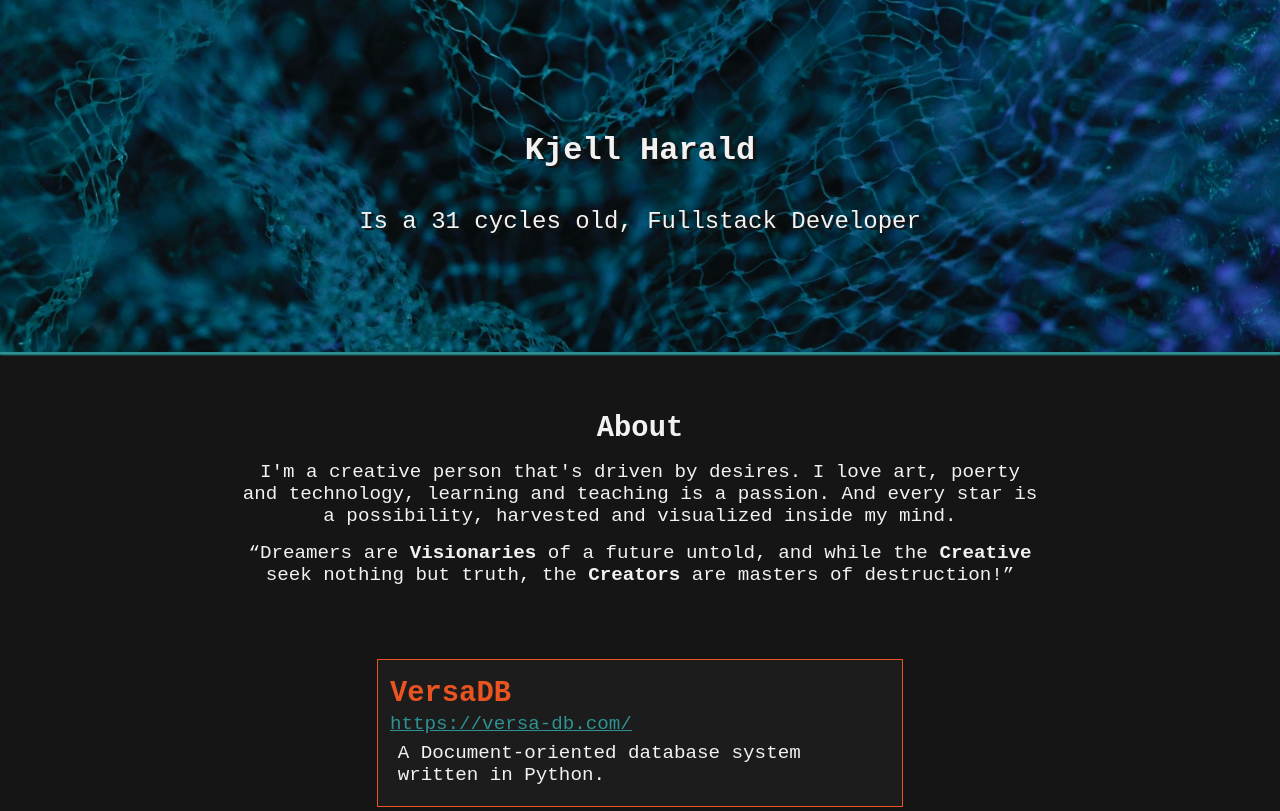
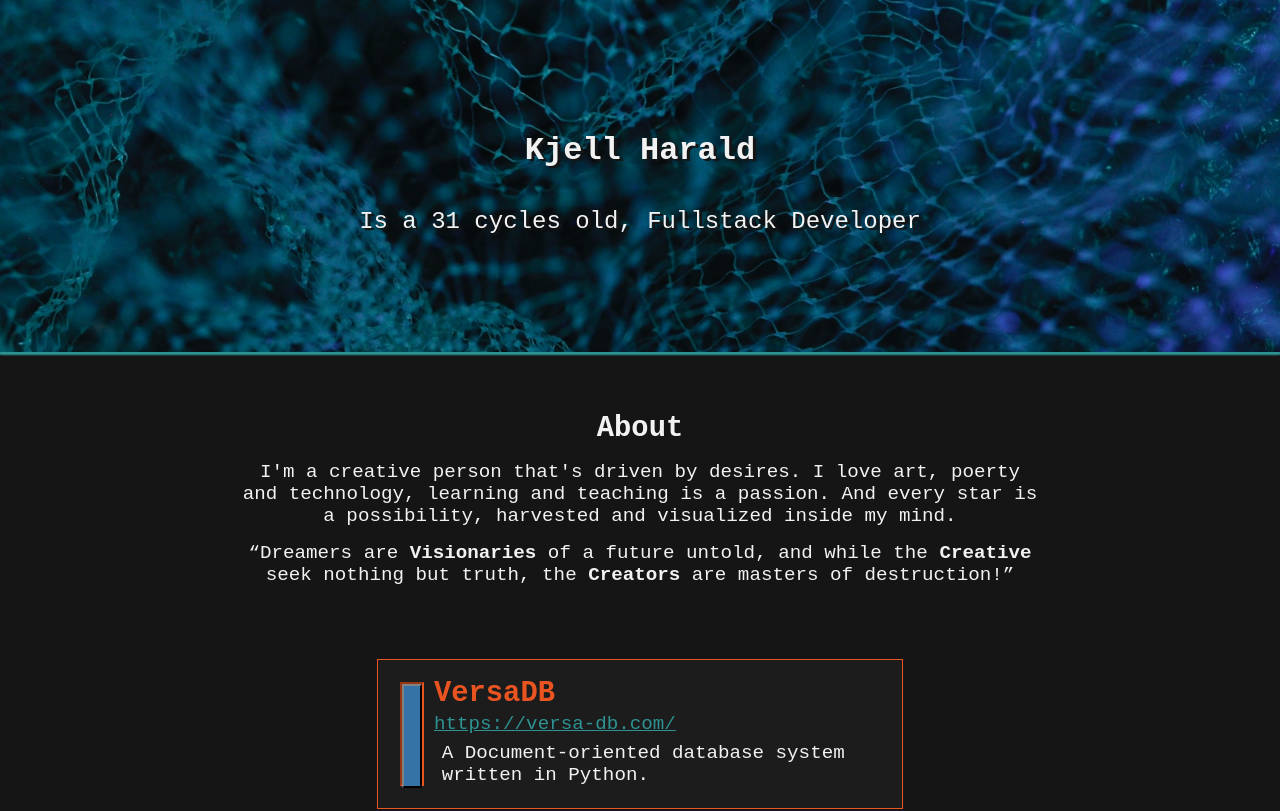
Before and after one commit to KjellHarald/TypeScript, a React (Create React App) app: page / in a window 1280 px wide. Shown: the top 811 px of the page. Built offline with nearby package versions, Linux system fonts and the light colour scheme.

Commit message:
TypeScript

```diff
--- a/src/App.css
+++ b/src/App.css
@@ -57,7 +57,7 @@ body {
   padding:12px;
   font-family: monospace;
   display:flex;
-  flex-direction: column;
+  justify-content: flex-start;
   border:1px solid #E95420;
   background-color: #1c1c1c;
 }
@@ -94,3 +94,19 @@ body {
     width:100%;
   }
 }
+
+.barplot {
+  border: 2px inset #E95420;
+  background-color: #000;
+  height: 100px;
+  display: flex;
+  flex-direction: row;
+  justify-content: flex-start;
+  z-index:100;
+  margin:10px;
+}
+.barplot > div {
+  display:inline-block;
+  border:2px outset #2e2e2e;
+  width:20px;
+}
--- a/src/ts/index.tsx
+++ b/src/ts/index.tsx
@@ -6,12 +6,15 @@ import HtmlBarCreator from './prog/bar'
 
 const RenderProject = ():any => {
     const proj:any = projects.map((project) => {
-        const {name, website, description} = project
+        const {name, website, description, languages} = project
         return (
             <div className='project'>
-                <h2 className='project--title'>{name}</h2>
-                <p className='project--website'><a href={website}>{website}</a></p>
-                <p className='project--description'>{description}</p>
+                {HtmlBarCreator(languages)}
+                <div className='project-info'>
+                    <h2 className='project--title'>{name}</h2>
+                    <p className='project--website'><a href={website}>{website}</a></p>
+                    <p className='project--description'>{description}</p>
+                </div>
             </div>
         )
     })
@@ -19,7 +22,7 @@ const RenderProject = ():any => {
 }
 
 const Render = ():any => {
-    HtmlBarCreator()
+
     return (
         <div className='TypeScript'>
             <Hero />
--- a/src/ts/prog/bar.tsx
+++ b/src/ts/prog/bar.tsx
@@ -1,48 +1,30 @@
 import React from 'react';
 // HTML Bar Graph Creator
-const HtmlBarCreator = () => {
-    // test input
-    const objArr = [
-        {
-            name: "HTML",
-            percentage: 10,
-            color: "red"
-        },
-        {
-            name: "JavaScript",
-            percentage: 5,
-            color: "yellow"
-        },
-        {
-            name: "TypeScript",
-            percentage: 85,
-            color: "cyan"
-        }
-    ]
-
+const HtmlBarCreator = (objArr:any) => {
     // Do dah mathy stoof
-    //const defaultMargin: number = 0
+    const defaultMargin: number = 0
     const margin: number = 20
     let width:number = 0
 
-    // Prepare output
+    const bars = objArr.map((obj:any, i:any)=>{
+        const {name, percentage, color} = obj
+        const styles = {
+            height:`${percentage}%`,
+            width:"20px",
+            left: `${defaultMargin + (margin * i)}px`,
+            backgroundColor: `${color}`
 
-    //const output = []
-
-    const bars = objArr.map((obj)=>{
-        const {name} = obj
-
-        //const style = `height:${percentage}%;width:20px;left:${defaultMargin}px;background-color:${color};`
-        width += (margin * 1)
-        return (<div id={name} title={name}></div>)
+        }
+        width = margin * (i+1)
+        return (<div id={name} style={styles} title={name}></div>)
     })
 
-    //output.push(`<style>.barplot {position: fixed;border:1px solid #000;height:100px;display:flex;flex-direction: row;justify-content: flex-start;width: ${width}px;}.barplot > div {position: absolute;display:inline-block;width:20px;bottom:0;}</style>`)
-    //console.log(output)
-    //console.log(width)
+    const bar = {
+        width: `${width}px`
+    }
 
     return (
-        <div className="barplot">
+        <div className="barplot" style={bar}>
             {bars}
         </div>
     )
--- a/src/ts/projectData.ts
+++ b/src/ts/projectData.ts
@@ -2,12 +2,47 @@ const projects = [
     {
         name: "VersaDB",
         website: "https://versa-db.com/",
-        description: "A Document-oriented database system written in Python."
+        description: "A Document-oriented database system written in Python.",
+        languages: [
+            {
+                name: "Python",
+                percentage: 100,
+                color: "#3572A5"
+            }
+        ]
     },
     {
         name: "KDH",
         website: "empty string",
-        description: "empty string"
+        description: "empty string",
+        languages: []
+    },
+    {
+        name: "Portfolio",
+        website: "This site!",
+        description: "empty string",
+        languages: [
+            {
+                name: "TypeScript",
+                percentage: 53,
+                color: "cyan"
+            },
+            {
+                name: "JavaScript",
+                percentage: 13,
+                color: "yellow"
+            },
+            {
+                name: "HTML",
+                percentage: 9,
+                color: "red"
+            },
+            {
+                name: "CSS",
+                percentage: 23,
+                color: "blue"
+            }
+        ]
     }
 ]
 
```
Also changed, not shown: 1 other file (tests, documents, lock files or other folders).
